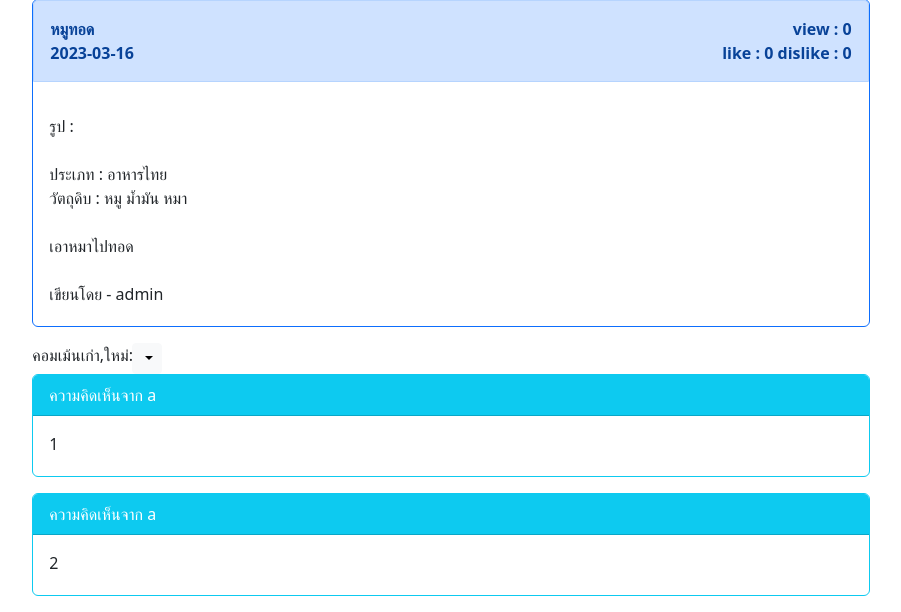
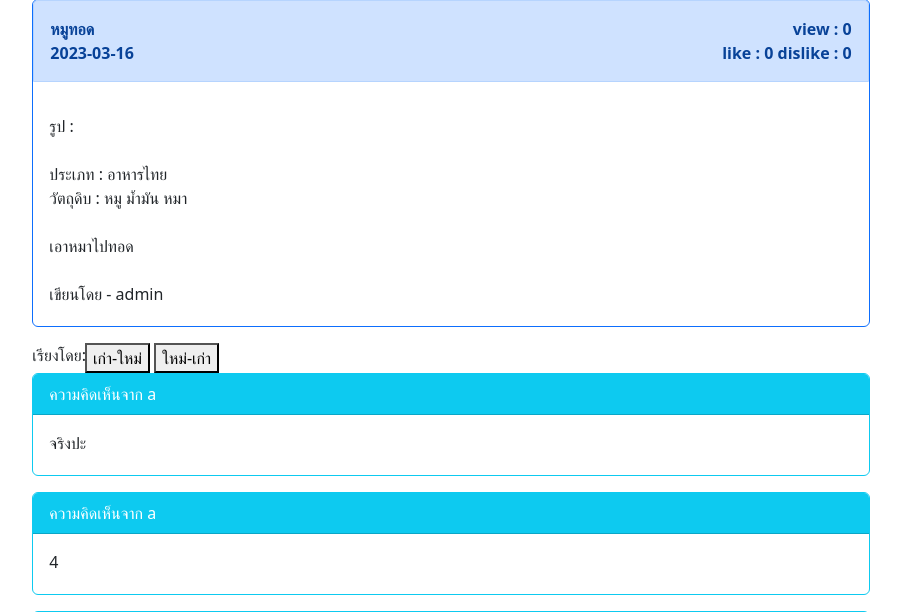
Before and after one commit to prwthub/project_foodwebboard, a PHP site: page /post.php?id=9 in a window 1280 px wide. Shown: the part 87-699 px from the top of the page, without its empty margins (189-1090 px from the left). Run offline with PHP 8.4, Linux system fonts and the light colour scheme; data comes from the database, SQL or seed files in the repository; some libraries are stand-ins or nearby versions.

Commit message:
แก้ Error และ เพิ่ม SortByDate ที่ post

```diff
--- a/post.php
+++ b/post.php
@@ -36,6 +36,7 @@
         }
         $conn = null;
         ?>
+
     </title>
 </head>
 
@@ -66,12 +67,10 @@
             $query = $conn->query($sql);
             $result = $query->fetch(PDO::FETCH_ASSOC);
 
-
-
             // ดึงข้อมูลมาใช้งาน จาก DATABASE
             $conn = new PDO("mysql:host=$server_name;dbname=$database;charset=utf8", "$username", "$password");
             $data = $conn->query("SELECT p.post_id, p.post_title, p.post_date, p.category_id, p.post_ingredient, p.post_content, u.user_username, p.user_id, u.user_id, c.category_tag, c.category_id,
-                                        p.post_like, p.post_dislike, p.post_view /* ******************************* เรียกรูปจาก database *********************************************** */
+                                        p.post_like, p.post_dislike, p.post_view ,p.post_picture/* ******************************* เรียกรูปจาก database *********************************************** */
                                     FROM post p , user u , category c
                                     WHERE p.post_id = $id and p.category_id = c.category_id and u.user_id = p.user_id");
 
@@ -112,6 +111,9 @@
                     $post_like = $row[11];
                     $post_dislike = $row[12];
                     $post_view = $row[13];
+                    $post_picture = $row[14];
+
+
 
 
                     // echo "<BR><BR><BR>";
@@ -128,7 +130,6 @@
                 }
             }
             ?>
-
 
             <!--*********************ส่วนแสดง post******************************* -->
             <div class="card text-dark bg-white border-primary mb-3">
@@ -149,7 +150,7 @@
                 <div class="card-body pb-1">
                     <div class="container row mb-3 justify-content-between">
                         <?php
-                        echo "รูป :  <BR><BR>"; //******************************** เรียกรูปจาก database *********************************************** */
+                        echo "รูป : $post_picture <BR><BR>"; //******************************** เรียกรูปจาก database *********************************************** */
                         echo "ประเภท : $category_tag <BR>";
                         echo "วัตถุดิบ : $post_ingredient <BR><BR>";
                         echo "$post_content <BR><BR>";
@@ -158,47 +159,21 @@
                     </div>
                 </div>
             </div>
-
             <div class="d-flex">
                 <div class="input-group">
-                    <label>คอมเม้นเก่า,ใหม่: </label>
-                    <span class="dropdown">
-                        <button class="btn btn-light dropdown-toggle btn-sm " type="button" id="button2"
-                            data-bs-toggle="dropdown" aria-expanded="false">
-                            <?php
-                            //*********ตัวอย่าง************* */
-                            // if ($id != 0)
-                            //     foreach ($conn->query("SELECT name FROM category WHERE id = $id") as $row) {
-                            //         echo $row['0'];
-                            //     } else {
-                            //     echo '---ทั้งหมด---';
-
-                            // }
-                            ?>
-                        </button>
-                        <ul class="dropdown-menu" aria-labelledby="button2">
-
-                            <?php
-                            //*********ตัวอย่าง************* */
-                            // echo "<li><a href=\"index.php?id=0\" class='dropdown-item' value=0 > ---ทั้งหมด---</a></li>";
-                            // foreach ($conn->query($sql) as $row) {
-                            //     echo "<li><a href=\"index.php?id=" . $row['0'] . "\" class='dropdown-item' value=" . $row['id'] . ">" . $row['name'] . "</a></li>";
-                            // }
-                            // $conn = null;
-                            ?>
-                        </ul>
-                    </span>
+                    <label>เรียงโดย: </label>
+                    <form name="Email Header" method="post">
+                        <button type="submit" name="sort" class="button" value="1">เก่า-ใหม่</button>
+                        <button type="submit" name="sort" class="button" value="0">ใหม่-เก่า</button>
+                    </form>
                 </div>
             </div>
-
-
 
             <!--*********************ส่วนแสดง comment (input)******************************* -->
             <?php
             // ต้อง login ก่อนถึงคอมเม้นได้
             if (isset($_SESSION["id"])) {
-                ?>
-
+            ?>
                 <div class="card text-dark bg-white border-success">
                     <div class="card-header bg-success text-white">แสดงความคิดเห็น</div>
                     <div class="card-body">
@@ -224,20 +199,28 @@
                     </div>
                 </div>
                 <br><br>
-                <?php
+            <?php
             }
             ?>
 
             <?php
             //<!--*********************ส่วนแสดง comment******************************* -->
+
+            // Sort By Date
             $conn = null;
             $conn = new PDO("mysql:host=$server_name;dbname=$database;charset=utf8", "$username", "$password");
+            if(isset($_POST['sort']) && !empty($_POST['sort']) && $_POST['sort']==1){
+                    $comment = $conn->query("SELECT p.post_id, u.user_name, u.user_id, c.comment_content, c.user_id, c.comment_id, c.post_id
+                    FROM post p , user u , comment c
+                    WHERE p.post_id = c.post_id AND c.user_id = u.user_id AND c.post_id = $id ORDER BY c.comment_id ASC");
+                }
+            else{
+                    $comment = $conn->query("SELECT p.post_id, u.user_name, u.user_id, c.comment_content, c.user_id, c.comment_id, c.post_id
+                    FROM post p , user u , comment c
+                    WHERE p.post_id = c.post_id AND c.user_id = u.user_id AND c.post_id = $id ORDER BY c.comment_id DESC");
+                }
 
             // ข้อมูลสำหรับแสดง Comment
-            $comment = $conn->query("SELECT p.post_id, u.user_name, u.user_id, c.comment_content, c.user_id, c.comment_id, c.post_id
-                FROM post p , user u , comment c
-                WHERE p.post_id = c.post_id AND c.user_id = u.user_id AND c.post_id = $id ORDER BY c.comment_id ASC");
-
             if ($comment !== false) {
                 while ($comm = $comment->fetch()) {
                     ?>
@@ -259,10 +242,8 @@
             }
             ?>
 
-
         </section>
     </div>
-
 
 </body>
 
```
Also changed, not shown: newpost_save.php (+7 -8 lines), test_area.php (added, +16 -0 lines).
